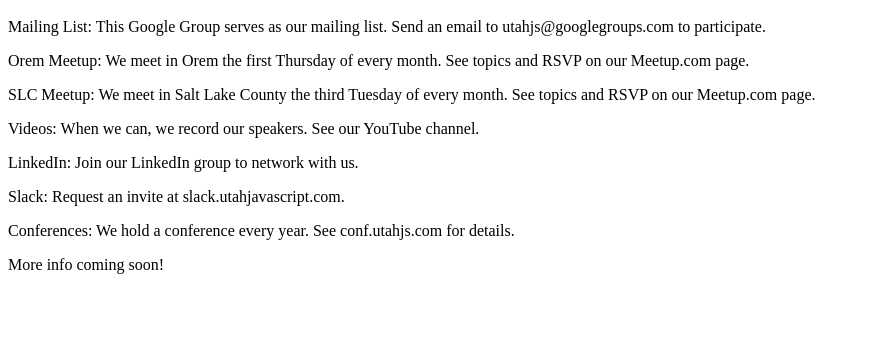
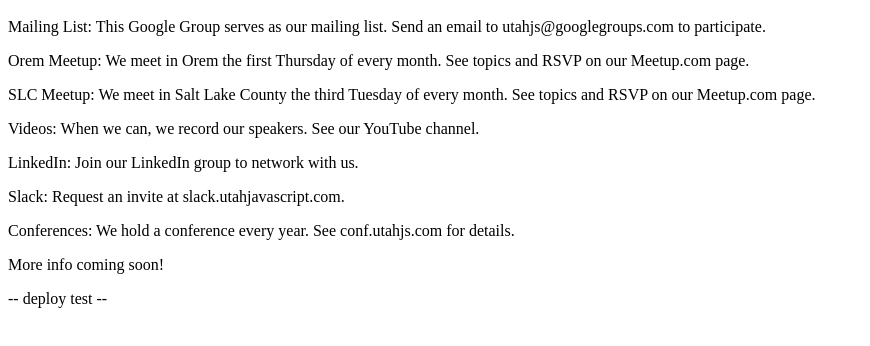
Before and after one commit to UtahJS/utahjs-com, a plain HTML site: page index.html in a window 1280 px wide. Shown: the part 48-394 px from the top of the page, without its empty margins (0-870 px from the left). Drawn offline with Linux system fonts and the light colour scheme.

Commit message:
Deploy test

```diff
--- a/index.html
+++ b/index.html
@@ -7,3 +7,4 @@
 <p>Slack: Request an invite at slack.utahjavascript.com.</p>
 <p>Conferences: We hold a conference every year. See conf.utahjs.com for details.</p>
 <p>More info coming soon!</p>
+<p>-- deploy test --</p>
```
